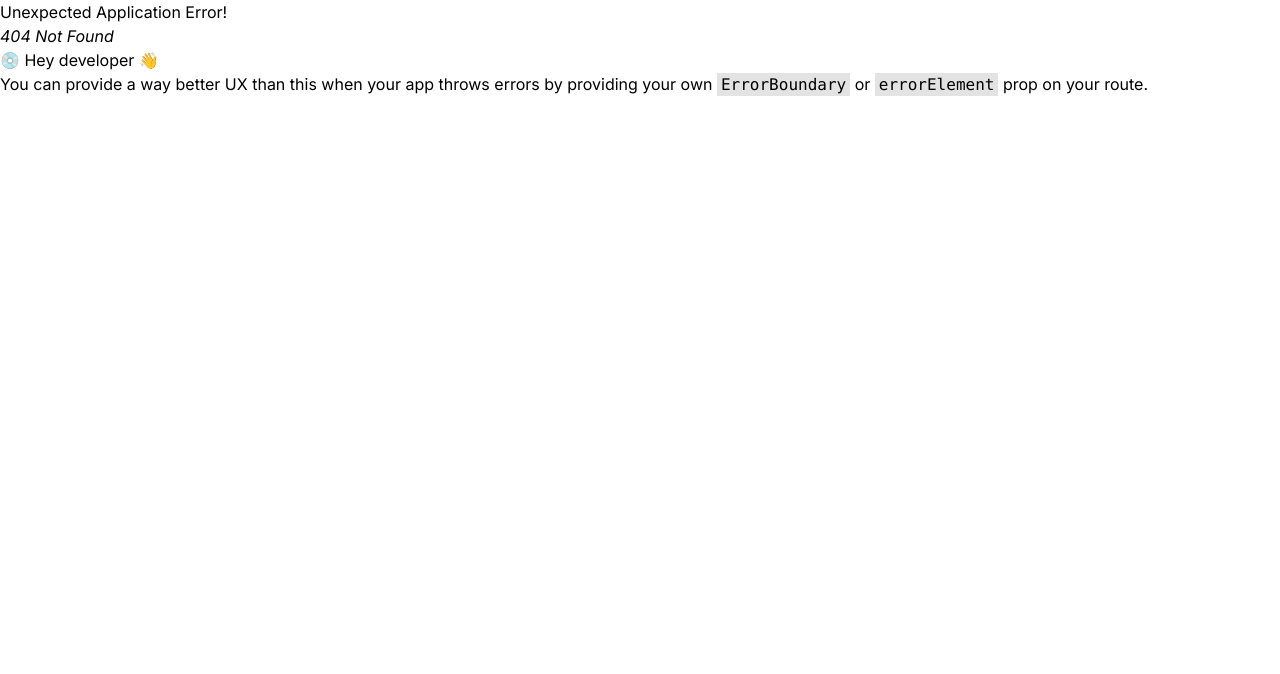
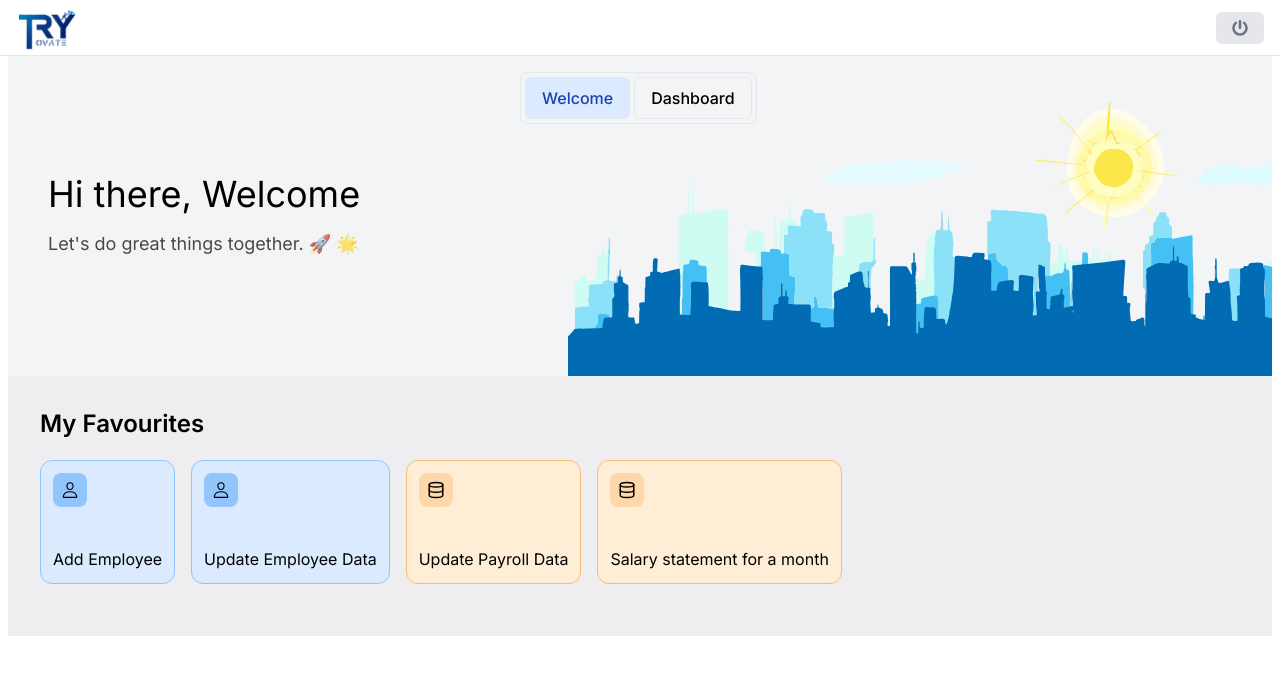
Before and after one commit to trysoltryovate/tryovate_app, a React (Vite) app: page /dashboard/home in a window 1280 px wide. Before the commit this address had no page. Shown: the top 674 px of the page. Built offline with nearby package versions, Linux system fonts and the light colour scheme.

Commit message:
hotfix: fixed routes by making child routes inside dashboard

```diff
--- a/src/pages/auth/Login.jsx
+++ b/src/pages/auth/Login.jsx
@@ -79,7 +79,7 @@ export default function Login() {
 
       if (res.status === 200) {
         console.log(res.data, "Logged In Successfully!");
-        navigate("/home");
+        navigate("/dashboard/home");
       }
     } catch (error) {
       if (error.response) {
--- a/src/pages/dashboard/AddCandidates.jsx
+++ b/src/pages/dashboard/AddCandidates.jsx
@@ -1,13 +1,10 @@
 import { Alert } from "@mui/material";
 
 import AddCandForm from "../../components/AddCandForm";
-import SecondaryNavbar from "../../components/SecondNavbar";
 
 export default function AddCandidates() {
   return (
     <>
-      <SecondaryNavbar />
-
       <main className="lg-ctr relative min-h-screen w-full p-2 md:p-3 lg:p-4">
         <section className="mb-4">
           <Alert severity="info">
--- a/src/pages/dashboard/Dashboard.jsx
+++ b/src/pages/dashboard/Dashboard.jsx
@@ -1,9 +1,12 @@
+import { Outlet } from "react-router-dom";
+
+import SecondaryNavbar from "../../components/SecondNavbar";
+
 export default function Dashboard() {
   return (
     <>
-      <div>
-        <h1 className="text-3xl font-bold">Dashboard Area...!</h1>
-      </div>
+      <SecondaryNavbar />
+      <Outlet />
     </>
   );
 }
--- a/src/pages/dashboard/Home.jsx
+++ b/src/pages/dashboard/Home.jsx
@@ -1,15 +1,12 @@
 import { useState } from "react";
 
-import SecondaryNavbar from "../../components/SecondNavbar";
-import Dashboard from "./Dashboard";
+import Statistics from "./Statistics";
 import Welcome from "./Welcome";
 
 export default function Home() {
   const [showDashboard, setShowDashboard] = useState(true);
   return (
     <>
-      <SecondaryNavbar />
-
       <main className="lg-ctr relative min-h-screen w-full">
         <div className="absolute left-[50%] right-[50%] m-3 mx-auto flex w-max translate-x-[-120px] items-center justify-center gap-x-1 rounded-lg border p-1 md:my-4">
           <button
@@ -25,7 +22,7 @@ export default function Home() {
             Dashboard
           </button>
         </div>
-        {showDashboard ? <Welcome /> : <Dashboard />}
+        {showDashboard ? <Welcome /> : <Statistics />}
       </main>
     </>
   );
--- /dev/null
+++ b/src/pages/dashboard/Statistics.jsx
@@ -0,0 +1,9 @@
+export default function Statistics() {
+  return (
+    <>
+      <div>
+        <h1 className="text-3xl font-bold">Statistics...!</h1>
+      </div>
+    </>
+  );
+}
--- a/src/pages/dashboard/Welcome.jsx
+++ b/src/pages/dashboard/Welcome.jsx
@@ -17,7 +17,7 @@ export default function Welcome() {
         <section className="bg-[#EEEDEF] p-3 md:p-6 lg:p-8">
           <h5 className="text-xl font-semibold md:text-2xl">My Favourites</h5>
           <div className="flex h-auto w-full flex-wrap items-center gap-3 py-5 md:gap-4">
-            <Link to={"/candidates/add-candidate"}>
+            <Link to={"/dashboard/candidates/add-candidate"}>
               <div className={`favCard`}>
                 <span className="rounded-lg bg-blue-300 p-1 text-lg md:p-2">
                   <IoPersonOutline />
@@ -25,7 +25,7 @@ export default function Welcome() {
                 <h4 className="text-base">Add Employee</h4>
               </div>
             </Link>
-            <Link to={"/candidates/add-candidate"}>
+            <Link to={"/dashboard/candidates/add-candidate"}>
               <div className={`favCard`}>
                 <span className="rounded-lg bg-blue-300 p-1 text-lg md:p-2">
                   <IoPersonOutline />
@@ -33,7 +33,7 @@ export default function Welcome() {
                 <h4 className="text-base">Update Employee Data</h4>
               </div>
             </Link>
-            <Link to={"/candidates/add-candidate"}>
+            <Link to={"/dashboard/candidates/add-candidate"}>
               <div
                 className={`favCard border-orange-300 bg-orange-100 hover:bg-orange-100`}
               >
@@ -43,7 +43,7 @@ export default function Welcome() {
                 <h4 className="text-base">Update Payroll Data</h4>
               </div>
             </Link>
-            <Link to={"/candidates/add-candidate"}>
+            <Link to={"/dashboard/candidates/add-candidate"}>
               <div
                 className={`favCard border-orange-300 bg-orange-100 hover:bg-orange-100`}
               >
--- a/src/routes/index.js
+++ b/src/routes/index.js
@@ -6,7 +6,9 @@ import LazyLoad from "../components/LazyLoader";
 const Landing = lazy(() => import("../pages/Landing"));
 const Login = lazy(() => import("../pages/auth/Login"));
 const Home = lazy(() => import("../pages/dashboard/Home"));
+const Dashboard = lazy(() => import("../pages/dashboard/Dashboard"));
 const AddCandidates = lazy(() => import("../pages/dashboard/AddCandidates"));
+const Candidates = lazy(() => import("../pages/Candidates"));
 
 export const router = createBrowserRouter([
   {
@@ -18,11 +20,21 @@ export const router = createBrowserRouter([
     element: LazyLoad(Login),
   },
   {
-    path: "/home",
-    element: LazyLoad(Home),
-  },
-  {
-    path: "/candidates/add-candidate",
-    element: LazyLoad(AddCandidates),
+    path: "/dashboard",
+    element: LazyLoad(Dashboard),
+    children: [
+      {
+        path: "/dashboard/home",
+        element: LazyLoad(Home),
+      },
+      {
+        path: "/dashboard/candidates",
+        element: LazyLoad(Candidates),
+      },
+      {
+        path: "/dashboard/candidates/add-candidate",
+        element: LazyLoad(AddCandidates),
+      },
+    ],
   },
 ]);
```
